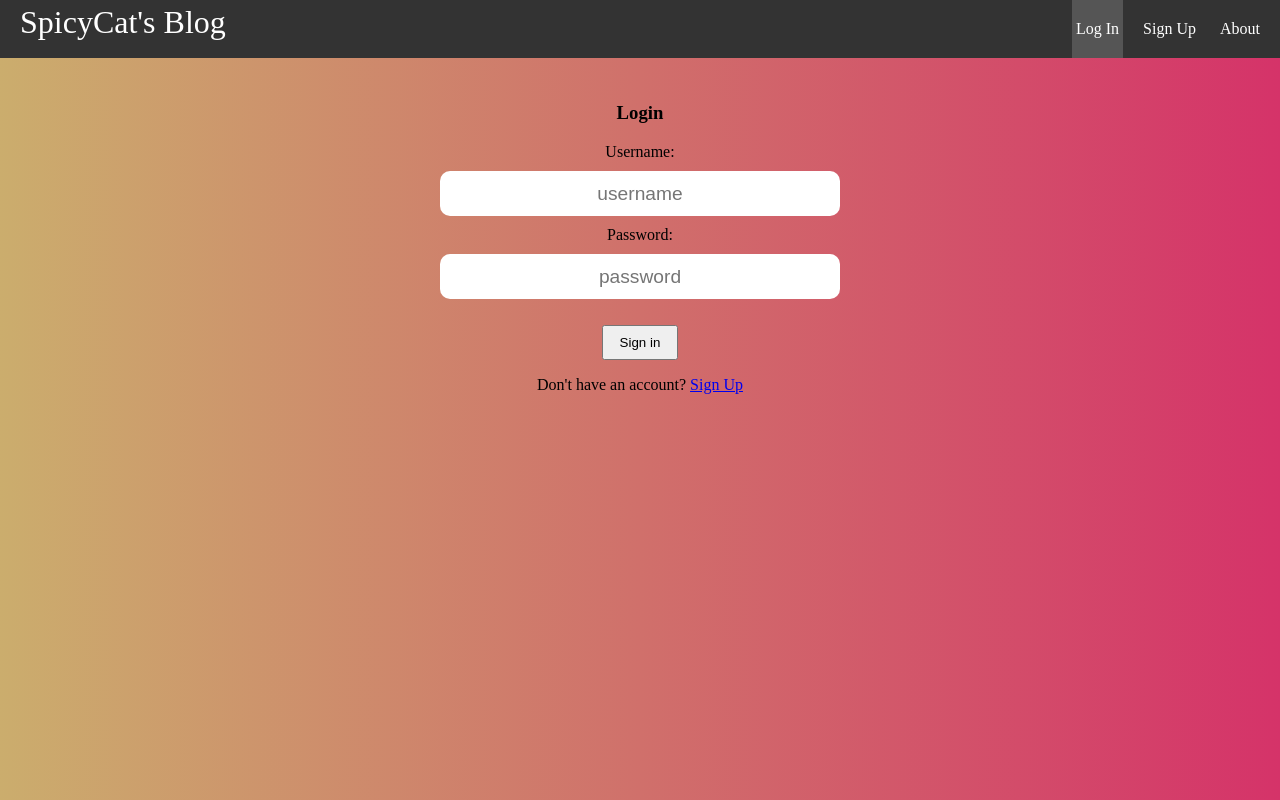
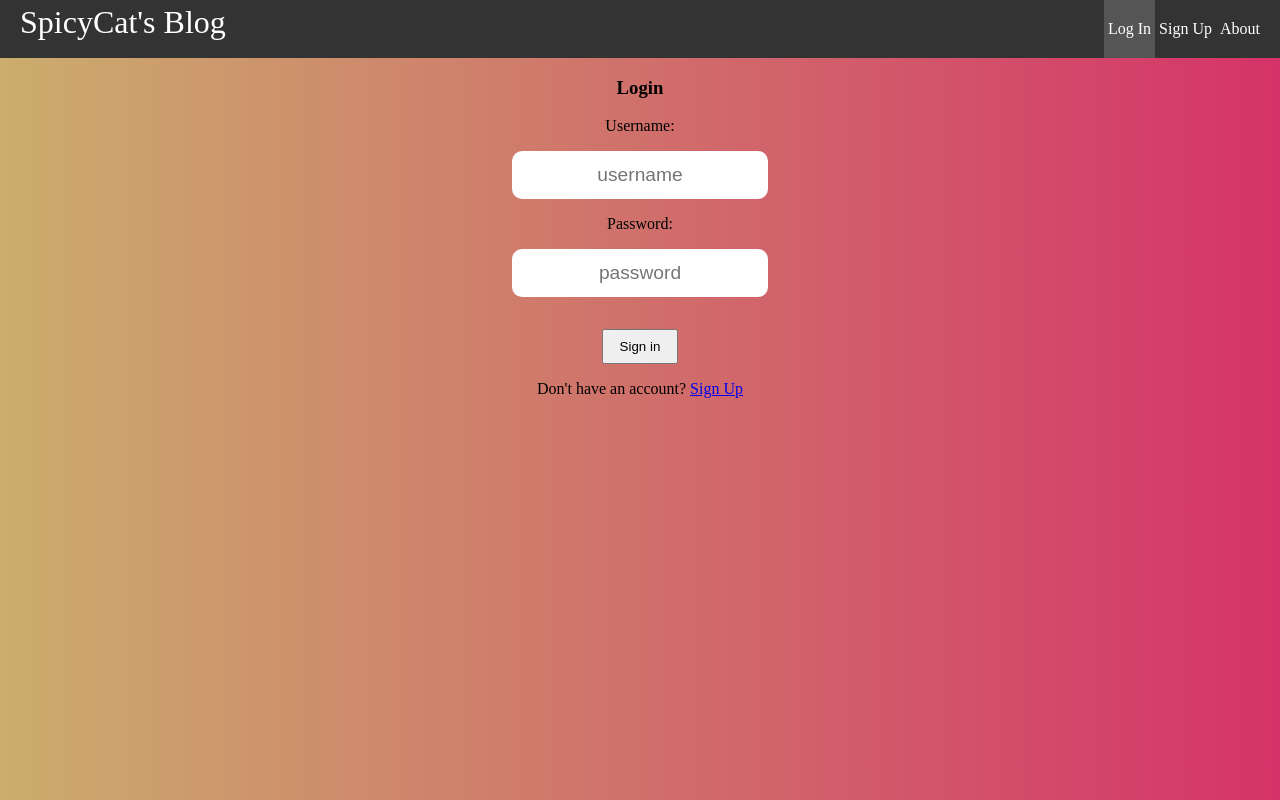
Before and after one commit to SpicyCatGames/spicy-cats-blog, a React (Create React App) app: page /login in a window 1280 px wide. Built offline with nearby package versions, Linux system fonts and the light colour scheme.

Commit message:
fixed zoom issue

```diff
--- a/src/components/Navbar/Navbar.js
+++ b/src/components/Navbar/Navbar.js
@@ -7,7 +7,7 @@ export default function Navbar() {
       <Link to="/" className="nav-site-title">
         SpicyCat's Blog
       </Link>
-      <ul>
+      <div>
         <CustomLink to="/login">
           <p className="nav-text">Log In</p>
         </CustomLink>
@@ -17,7 +17,7 @@ export default function Navbar() {
         <CustomLink to="/about">
           <p className="nav-text">About</p>
         </CustomLink>
-      </ul>
+      </div>
     </nav>
   );
 }
@@ -27,10 +27,10 @@ function CustomLink({ to, children, ...props }) {
   // end true matches whole thing not part of url
   const isActive = useMatch({ path: resolvedPath.pathname, end: true });
   return (
-    <li className={isActive ? "active" : ""}>
+    <div className={isActive ? "active" : ""}>
       <Link to={to} {...props}>
         {children}
       </Link>
-    </li>
+    </div>
   );
 }
--- a/src/components/Navbar/navbar.css
+++ b/src/components/Navbar/navbar.css
@@ -2,22 +2,18 @@
     background-color: #333;
     color: white;
     display: flex;
-    justify-content: space-between;
     align-items: stretch;
     gap: 2rem;
     padding: 0 1rem;
+    justify-content: space-between;
+}
+
+.nav div{
+    display: flex;
 }
 
 .nav-site-title{
     font-size: 2rem;
-}
-
-.nav ul{
-    padding: 0;
-    margin: 0;
-    list-style: none;
-    display: flex;
-    gap: 1rem;
 }
 
 .nav a{
@@ -29,15 +25,15 @@
     padding: .25rem;
 }
 
-.nav li.active{
+.nav div div.active{
     background-color: #555;
 }
 
-.nav li:hover{
+.nav div div:hover{
     background-color: #777;
 }
 
 .nav-text{
-    /* white-space:nowrap;
-    overflow: hidden; */
+    white-space:nowrap;
+    overflow: hidden;
 }
--- a/src/pages/Login/loginstyles.css
+++ b/src/pages/Login/loginstyles.css
@@ -1,11 +1,12 @@
 .login-container{
-  margin-top:0px;
-  padding-top:0px;
-  padding-top: 2%;
-  padding-bottom:6%;
+  margin:0px;
+  padding:0px;
 
-  flex-grow: 1;
   text-align: center;
+
+  display: flex;
+  flex-direction: column;
+  align-items: center;
 }
 
 .login-container form{
@@ -25,9 +26,10 @@
     align-content:center;
     text-align:center;
     outline:none;
-    width: 400px;
-    height: 45px;
-    margin: 10px;
+    width: 16rem;
+    max-width: 95%;
+    height: 3rem;
+    margin: 1rem;
     color: #7f8c8d;
     font-size:120%;
     border-radius:10px;
--- a/src/styles.css
+++ b/src/styles.css
@@ -4,6 +4,7 @@
 
 body{
     margin: 0;
+    padding: 0;
     background-color: grey;
 }
 
@@ -16,4 +17,7 @@ body{
     background: -webkit-linear-gradient(to left, #d53369, #cbad6d);
     /* Chrome 10-25, Safari 5.1-6 */
     background: linear-gradient(to left, #d53369, #cbad6d);
+
+    margin: 0;
+    padding: 0;
 }
```
